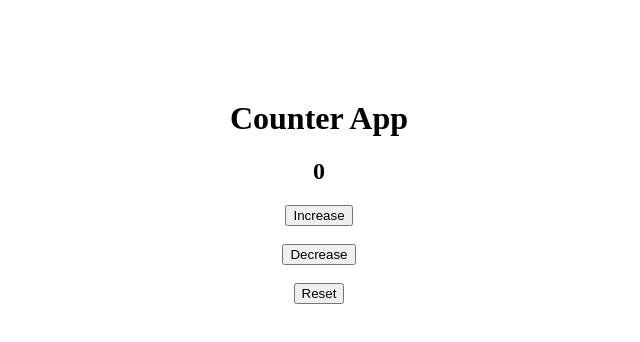
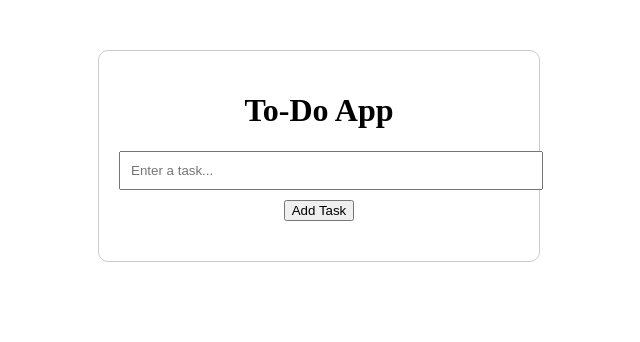
Before and after one commit to MuhammadHussain2006/Beginner-Projects-Counter-App, a React (Vite) app: page / in a window 1280 px wide. Shown: the top 342 px of the page, without its empty margins (321-961 px from the left). Built offline with nearby package versions, Linux system fonts and the light colour scheme.

Commit message:
Your commit message

```diff
--- a/src/App.jsx
+++ b/src/App.jsx
@@ -1,18 +1,66 @@
 import { useState } from "react";
 
 function App() {
-  const [count, setCount] = useState(0);
+  const [task, setTask] = useState("");
+  const [tasks, setTasks] = useState([]);
+
+  const addTask = () => {
+    if (task.trim() === "") return;
+
+    setTasks([...tasks, task]);
+    setTask("");
+  };
+
+  const deleteTask = (index) => {
+    const updatedTasks = tasks.filter((_, i) => i !== index);
+    setTasks(updatedTasks);
+  };
 
   return (
-    <div style={{ textAlign: "center", marginTop: "100px" }}>
-      <h1>Counter App</h1>
-      <h2>{count}</h2>
+    <div style={{
+      maxWidth: "400px",
+      margin: "50px auto",
+      padding: "20px",
+      border: "1px solid #ccc",
+      borderRadius: "10px",
+      textAlign: "center"
+    }}>
+      <h1>To-Do App</h1>
 
-      <button onClick={() => setCount(count + 1)}>Increase</button>
-      <br /><br />
-      <button onClick={() => setCount(count - 1)}>Decrease</button>
-      <br /><br />
-      <button onClick={() => setCount(0)}>Reset</button>
+      <input
+        type="text"
+        value={task}
+        onChange={(e) => setTask(e.target.value)}
+        placeholder="Enter a task..."
+        style={{
+          padding: "10px",
+          width: "100%",
+          marginBottom: "10px"
+        }}
+      />
+
+      <button onClick={addTask}>Add Task</button>
+
+      <ul style={{ marginTop: "20px", textAlign: "left" }}>
+        {tasks.map((item, index) => (
+          <li key={index} style={{ marginBottom: "10px" }}>
+            {item}
+            <button
+              onClick={() => deleteTask(index)}
+              style={{
+                marginLeft: "10px",
+                color: "white",
+                background: "red",
+                border: "none",
+                padding: "5px 10px",
+                cursor: "pointer"
+              }}
+            >
+              Delete
+            </button>
+          </li>
+        ))}
+      </ul>
     </div>
   );
 }
```
